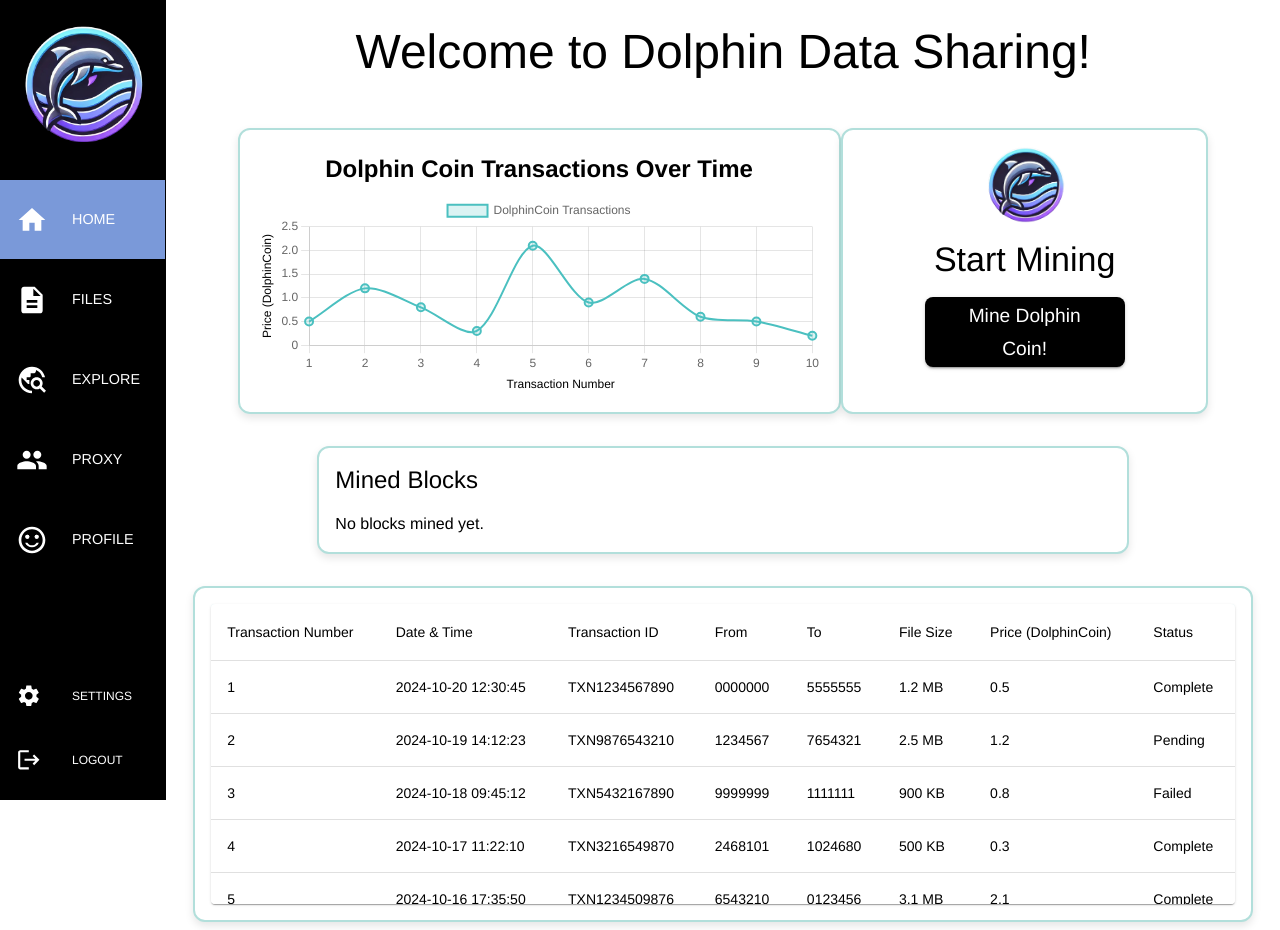
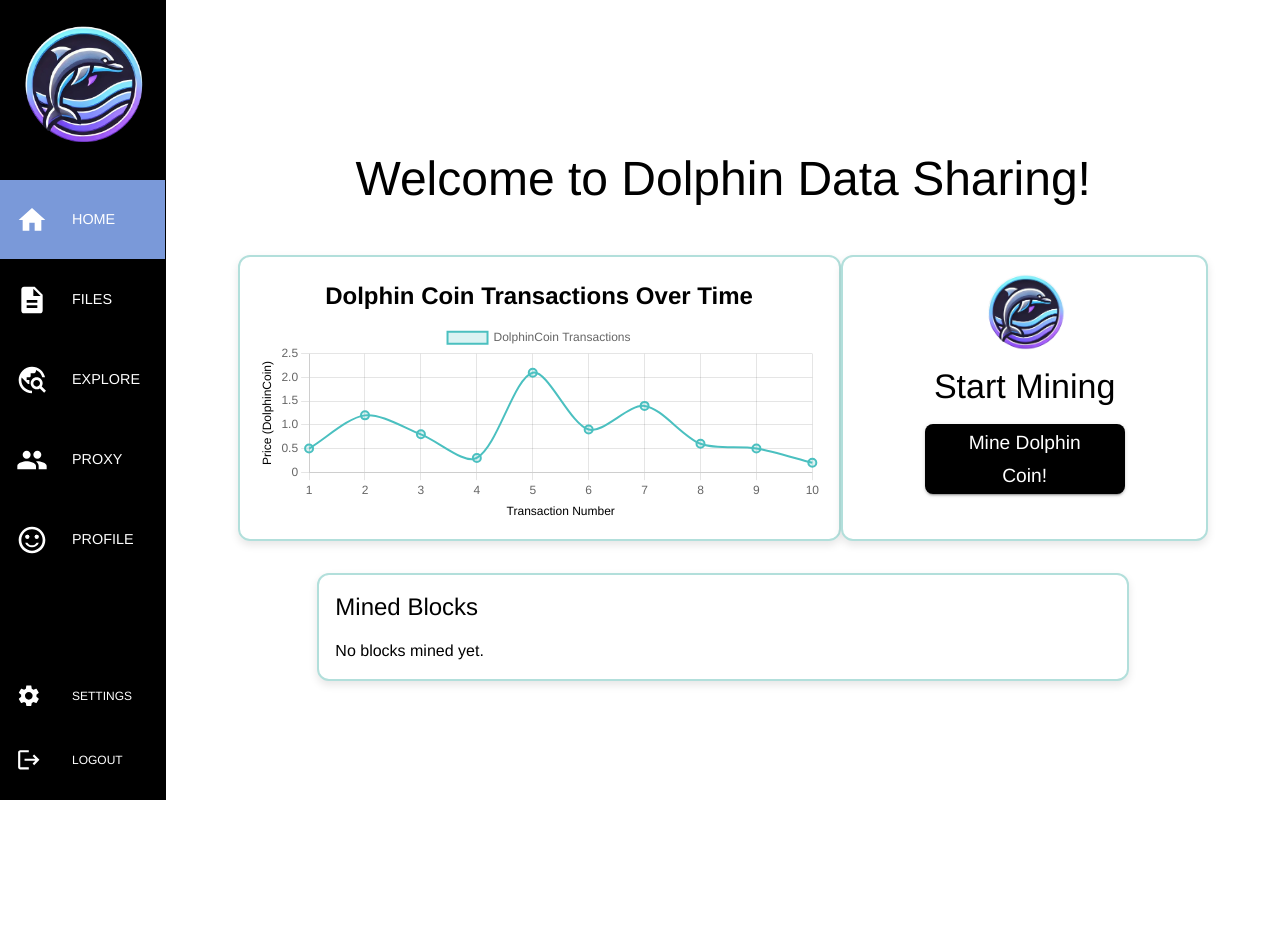
Before and after one commit to MazenIbrahim1/PHAJAM, a React (Vite) app in the folder PHAJAM/: page /home in a window 1280 px wide. After the commit the page ends 816 px from the top, so only its background shows below. Built offline with nearby package versions, Linux system fonts and the light colour scheme.

Commit message:
fix home page

```diff
--- a/PHAJAM/src/components/Home/Home.jsx
+++ b/PHAJAM/src/components/Home/Home.jsx
@@ -311,7 +311,7 @@ export default function Home() {
       </Box>
 
       {/* Outlined Box for Transaction History */}
-      <Box
+      {/* <Box
         sx={{
           mt: 4,
           width: '80vw',
@@ -362,7 +362,7 @@ export default function Home() {
             </TableBody>
           </Table>
         </TableContainer>
-      </Box>
+      </Box> */}
     </Box>
   );
 
```
